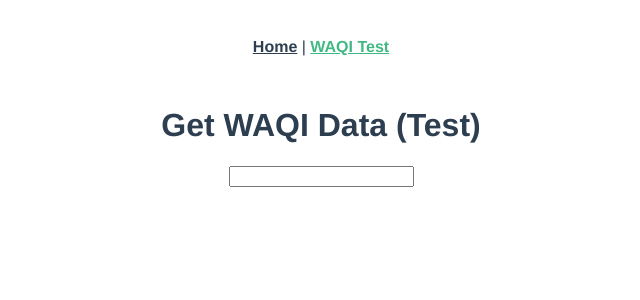
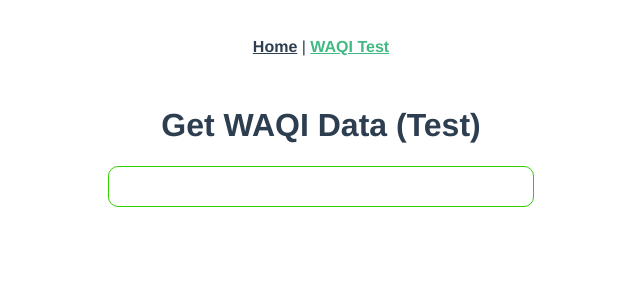
Before and after one commit to Jabatronic/vue-aqi-expt, a Vue app: page /#/waqi-test in a window 1280 px wide. Shown: the top 300 px of the page, without its empty margins (319-959 px from the left). Built offline with nearby package versions, Linux system fonts and the light colour scheme; the HTML template or start-up script is replaced by a standard one.

Commit message:
improve input field look and field

```diff
--- a/src/views/WAQI_Test.vue
+++ b/src/views/WAQI_Test.vue
@@ -84,3 +84,19 @@ export default {
   }
 }
 </script>
+
+<style lang="scss" scoped>
+input {
+  font-size: 32px;
+  border: 1px solid #33CE00;
+  border-radius: 10px;
+  text-align: center;
+
+  &:focus {
+    border: 3px solid #33CE00;
+    border-radius: 10px;
+    outline-offset: 0px !important;
+    outline: none !important;
+  }
+}
+</style>
```
